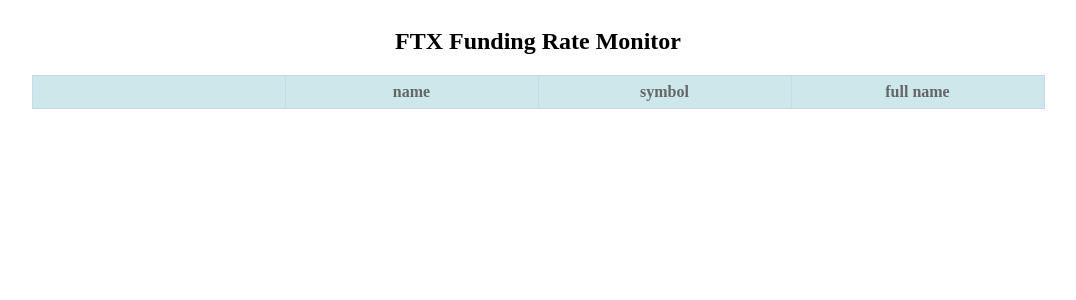
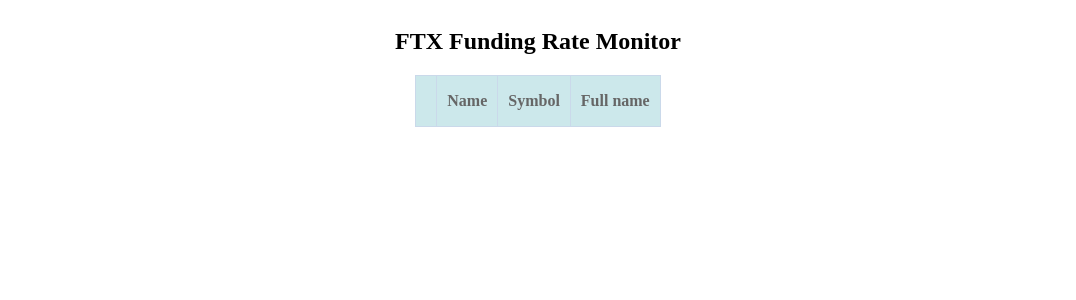
Before and after one commit to LeeChunHao2000/ftx-funding-rate-monitor, a Flask app: page / in a window 1280 px wide. Shown: the top 300 px of the page, without its empty margins (102-1178 px from the left). Run offline with Flask 2, Linux system fonts and the light colour scheme; data that the repository does not hold is empty.

Commit message:
initial commit

```diff
--- a/web/app.py
+++ b/web/app.py
@@ -27,7 +27,7 @@
     client = Client('', '')
     df = pd.DataFrame(client.get_public_all_perpetual_futures())
     df = pd.DataFrame(df, columns=['name', 'underlying', 'underlyingDescription'])
-    df.columns = ['name', 'symbol', 'full name']
+    df.columns = ['Name', 'Symbol', 'Full name']
     return render_template('home.html', tables=[df.to_html()])
 
 @app.route("/<coin>")
--- a/web/static/css/style.css
+++ b/web/static/css/style.css
@@ -100,6 +100,8 @@
 
     text-align: center;
 
+    padding:50px;
+
 }
 
 table td, table th{
--- a/web/templates/home.html
+++ b/web/templates/home.html
@@ -3,6 +3,8 @@
 <html lang="zh-tw">
 
     <head>
+
+        <link rel="icon" href="{{ url_for('static', filename='img/alpaca_logo.ico') }}">
 
         <title>FTX Funding Rate Monitor</title>
 
@@ -16,9 +18,11 @@
 
                 text-align: center;
 
+                padding: 20px;
+
             }
 
-            table td, table th{
+            table th{
 
                 border: 1px solid #cad9ea;
 
@@ -26,13 +30,33 @@
 
                 height: 30px;
 
+                padding: 10px;
+
+            }
+
+            table td{
+
+                border: 1px solid #cad9ea;
+
+                color: #666;
+
+                height: 30px;
+
+                padding: 20px;
+
+            }
+
+            td:hover {
+
+                background-color: #E6FBFF;
+
             }
 
             table thead th{
 
                 background-color: #CCE8EB;
 
-                width: 250px;
+                /* width: 250px; */
 
                 text-align: center;
 
@@ -41,6 +65,7 @@
             table tr{
 
                 text-align: center;
+
             }
 
             table tr:nth-child(odd){
```
Also changed, not shown: 1 other file.
